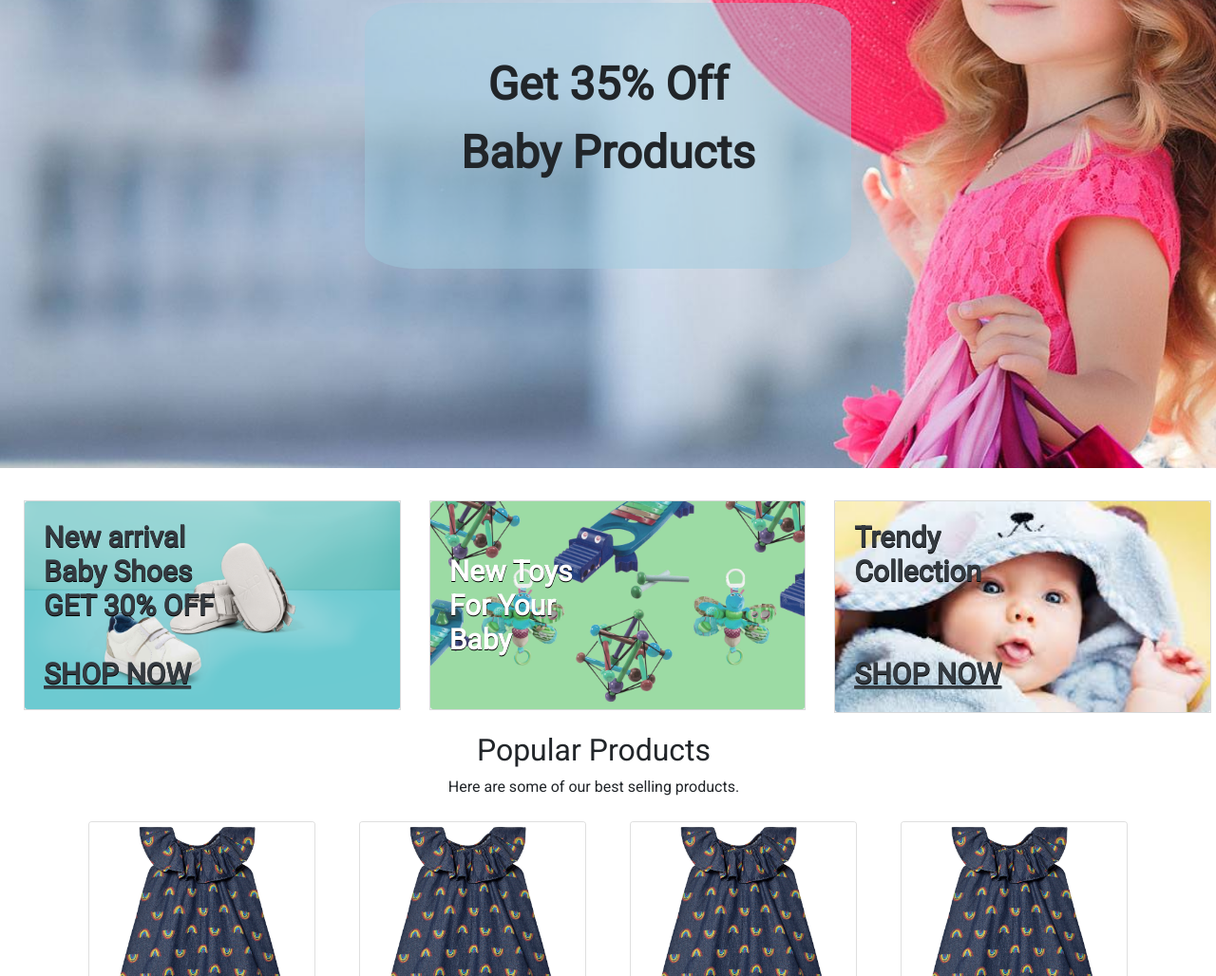
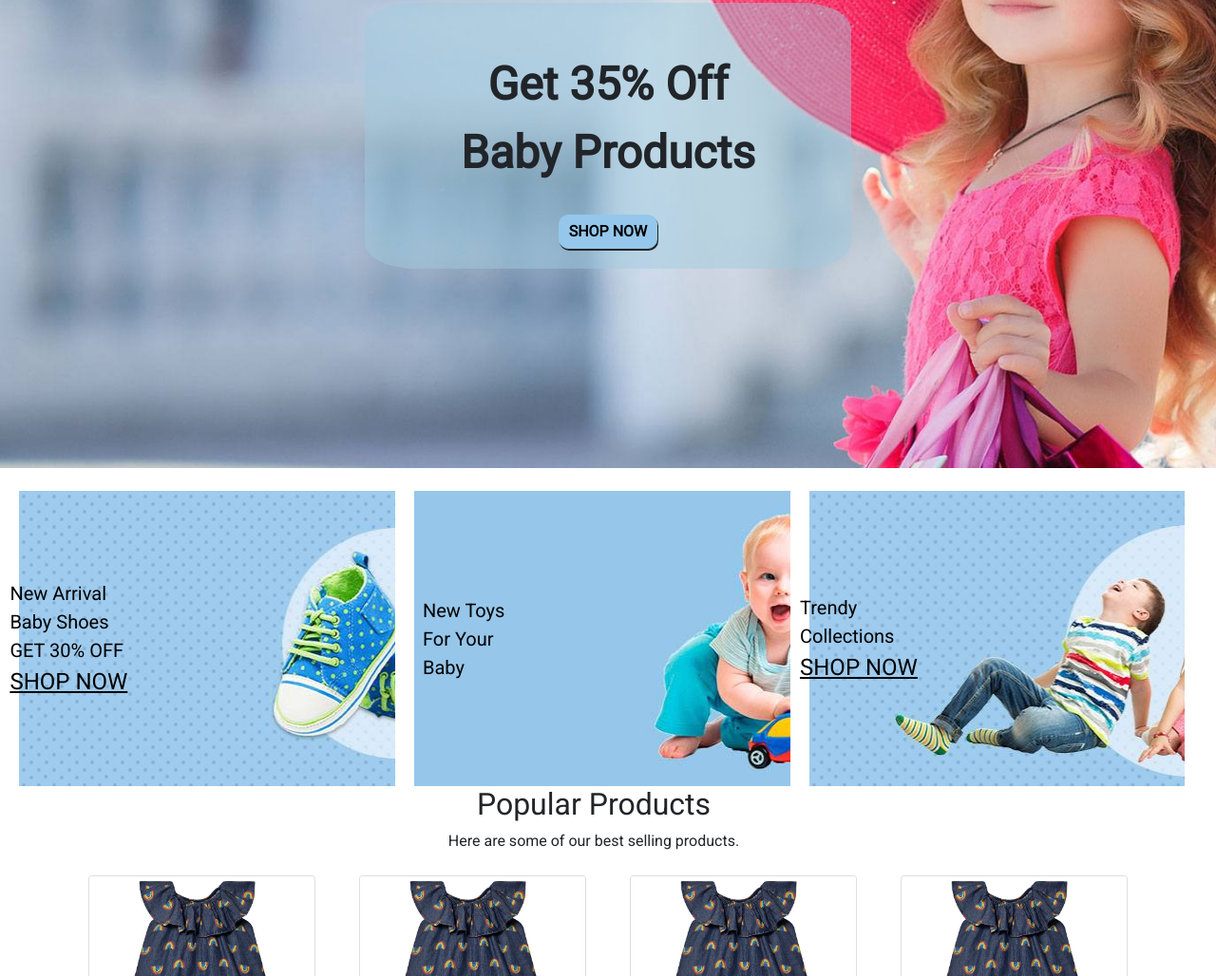
Before and after one commit to amiviulet/baby-shop-project, a plain HTML site: page index.html in a window 1280 px wide. Shown: the part 318-1346 px from the top of the page at 95% size. Drawn offline with nearby package versions, Linux system fonts and the light colour scheme; a web font is replaced by a local one.

Commit message:
new-showcase-plus-button-slider

```diff
--- a/index.css
+++ b/index.css
@@ -81,7 +81,7 @@ background-size: cover;
     font-size: 3rem;
     font-weight: 700;
     padding-top: 50px;
-    padding-bottom: 20px;
+    padding-bottom: 15px;
     height: 40%;
     width: 40%;
     border-radius: 10%;
@@ -91,59 +91,91 @@ background-size: cover;
     left: 50%;
     transform: translate(-50%, -50%)
 }
+.slider-button{
+    padding: 5px 10px;
+    font-size: 16px;
+    font-weight: 700;
+    background-color: #94c7eb;
+    border-radius: 10px;
+    border: 1px solid #94c7eb;
+    box-shadow: 1px 2px #242424;
+}
+.slider-button:hover {
+    border: 1px solid #ff7d95;
+    background-color: #ff7d95
+}
+
 @media only screen and (max-width: 1024px){
     .item-caption {
         font-size: 2rem;
-        height: 30%;
+        height: 50%;
         padding: 10px
     }
     .slider-item{
         height: 350px;
     }
+    .slider-button{
+        font-size: 10px;
+    }
 }
 @media only screen and (max-width: 416px){
     .item-caption {
         font-size: 1rem;
-        height: 30%;
+        height: 50%;
         padding: 10px
     }
     .slider-item{
     height: 200px;
     }
+    .slider-button{
+        font-size: 8px;
+        padding: 2.5px 5px;
+    }
 }
 
-
-#current-offers{
-    max-width: 100%;
-    margin: 10px 10px;
-    margin-bottom: 20px;
+.offer-showcase{
+    display: flex;
+    margin: 0 10px;
+    overflow: hidden
 }
 
-.showcase-item,
-.showcase-item h5{
-    font-weight: 600;
-    font-size: 30px;
-    transition: transform .2s;
-    text-shadow: 0.2px 0.5px rgb(0, 0, 0);
-    border-radius: 0;
+.offer-item{
+    width: 33%;
+    padding: 0 10px;
+    overflow: hidden;
+    position: relative;
 }
-@media screen and (max-width:1024px){
-    .showcase-item,
-    .showcase-item h5 {
-        font-size: 20px;
-    }
-}
-.showcase-item a{
-    text-decoration: underline;
-    color: #343a40;
-}
-.showcase-item a:hover {
-    color: #ff7d95;
+.banner {
+    padding:0
+    overflow: hidden;
+    width: 100%;
+    height: 311px;
+    z-index: -1;
 }
 
-.showcase-item:hover {
+.banner:hover {
     transform: scale(1.1);
 }
+
+.banner-text{
+    position: absolute;
+    top: 50%;
+    left: 15%;
+    transform: translate(-50%, -50%);
+    font-weight: 500;
+    font-size: 20px;
+    color: black;
+    text-shadow: gray;
+}
+.banner-text a{
+    text-decoration: underline;
+    color: black;
+    font-size: 24px;
+}
+.banner-text a:hover{
+    color: #ff7d95
+}
+
 
 .featured-pricing {
     padding: 0;
--- a/index.html
+++ b/index.html
@@ -56,7 +56,7 @@
 			</div>
 		</div>
 	</div>
-	</div>
+
 	<!-- Mobile Linksbar -->
 	<div id="links-bar-mobile" class="container d-sm-block d-lg-none">
 		<div class="row align-items-center">
@@ -265,16 +265,22 @@
 	<!-- Slider -->
 	<div class="slider owl-carousel">
 		<!-- Items -->
-		<div class="slider-item" style="background-image: url('./first-slider-image.jpg')";>
+		<div class="slider-item" style="background-image: url('./first-slider-image.jpg')" ;>
 			<div class="item-caption">
 				Get 35% Off <br>
-				Baby Products
+				Baby Products <br>
+				<button class="slider-button">
+					SHOP NOW
+				</button>
 			</div>
 		</div>
-		<div class="slider-item" style="background-image: url('./second-slider-image.jpg')";>
+		<div class="slider-item" style="background-image: url('./second-slider-image.jpg')" ;>
 			<div class="item-caption">
 				Get 35% Off <br>
-				Baby Products
+				Baby Products <br>
+				<button class="slider-button">
+					SHOP NOW
+				</button>
 			</div>
 		</div>
 
@@ -283,41 +289,39 @@
 
 
 	<!-- Offer Showcase 1 -->
-	<div id="current-offers" class="container">
-		<div class="row justify-content-between">
-			<div class="col-sm-12 col-lg-4">
-				<div class="card bg-light text-dark showcase-item">
-					<img src="./showcase1.png" class="card-img" alt="showcase1">
-					<div class="card-img-overlay">
-						<h5 class="card-title">New arrival <br>
+	<div class="offer-showcase">
+		<div class="offer-item" style="background-color: white">
+			<div class="banner" style="background-image: url('./banner-1.jpg')">
+			</div>
+			<div class="banner-text">
+				New Arrival <br>
 				Baby Shoes <br>
-							GET 30% OFF <br> <br>
-							<a href="#">SHOP NOW</a></h5>
+				GET 30% OFF <br>
+				<a href="#">SHOP NOW</a>
 			</div>
 		</div>
+		<div class="offer-item" style="background-color: white">
+			<div class="banner" style="background-image: url('./banner-2.jpg')">
 			</div>
-			<div class="col-sm-12 col-lg-4">
-				<div class="card bg-light text-white showcase-item">
-					<img src="./showcase2.jpg" class="card-img showcase-image" alt="showcase1">
-					<div class="card-img-overlay">
-						<h5 class="card-title"> <br> New Toys <br>
+			<div class="banner-text">
+				New Toys <br>
 				For Your <br>
-							Baby</h5>
+				Baby <br>
 			</div>
 		</div>
+		<div class="offer-item" style="background-color: white">
+			<div class="banner" style="background-image: url('./banner-3.jpg')">
 			</div>
-			<div class="col-sm-12 col-lg-4">
-				<div class="card bg-light text-dark showcase-item">
-					<img src="./showcase3.jpg" class="card-img" alt="showcase1">
-					<div class="card-img-overlay">
-						<h5 class="card-title">Trendy <br>
-							Collection <br> <br> <br>
-							<a href="#">SHOP NOW</a></h5>
+			<div class="banner-text">
+				Trendy <br>
+				Collections <br>
+				<a href="#">SHOP NOW</a>
 			</div>
+
 		</div>
+
 	</div>
-		</div>
-	</div>
+
 
 	<!-- Featured Products -->
 
@@ -416,6 +420,7 @@
 				</div>
 			</div>
 		</div>
+	</div>
 	<script src="https://code.jquery.com/jquery-3.4.1.slim.min.js"
 		integrity="sha384-J6qa4849blE2+poT4WnyKhv5vZF5SrPo0iEjwBvKU7imGFAV0wwj1yYfoRSJoZ+n"
 		crossorigin="anonymous"></script>
@@ -424,8 +429,7 @@
 		crossorigin="anonymous"></script>
 	<link rel="stylesheet" href="https://cdnjs.cloudflare.com/ajax/libs/OwlCarousel2/2.3.4/assets/owl.carousel.css"
 		integrity="sha256-qvCL5q5O0hEpOm1CgOLQUuHzMusAZqDcAZL9ijqfOdI=" crossorigin="anonymous" />
-		<link rel="stylesheet"
-			href="https://cdnjs.cloudflare.com/ajax/libs/OwlCarousel2/2.3.4/assets/owl.theme.default.css"
+	<link rel="stylesheet" href="https://cdnjs.cloudflare.com/ajax/libs/OwlCarousel2/2.3.4/assets/owl.theme.default.css"
 		integrity="sha256-nXBV7Gr2lU0t+AwKsnS05DYtzZ81oYTXS6kj7LBQHfM=" crossorigin="anonymous" />
 	<script src="https://cdnjs.cloudflare.com/ajax/libs/OwlCarousel2/2.3.4/owl.carousel.js"
 		integrity="sha256-251s88HEsEfGL2RufZmRwGohKTHDYr9T+aJAazDwlGY=" crossorigin="anonymous"></script>
```
Lines whose indentation alone changed are shown as unchanged.
